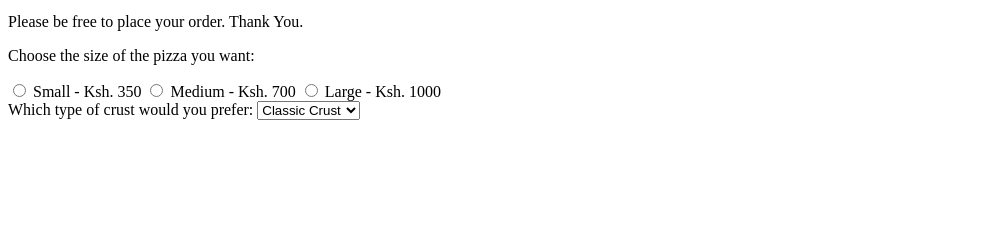
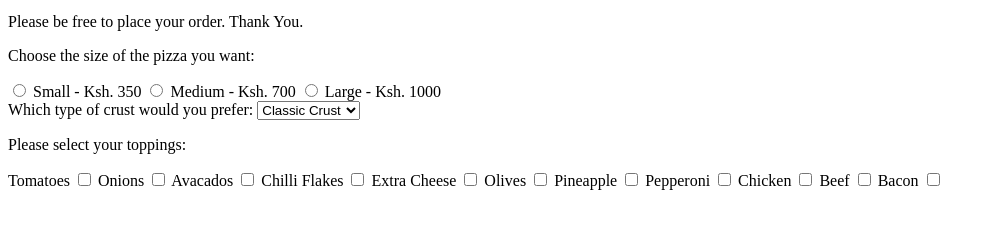
Before and after one commit to Alvin-21/pizza, a plain HTML site: page index.html in a window 1280 px wide. Shown: the part 103-332 px from the top of the page, without its empty margins (0-995 px from the left). Drawn offline with Linux system fonts and the light colour scheme.

Commit message:
Add options for toppings.

```diff
--- a/index.html
+++ b/index.html
@@ -30,7 +30,40 @@
                 <option value="stuffed">Stuffed</option>
                 <option value="gluten-free">Gluten-Free</option>
             </select>
+            <br>
+            <p>Please select your toppings:</p>
+            <label for="tomatoes">Tomatoes</label>
+            <input type="checkbox" id="tomatoes" name="toppings" value="tomatoes">
 
+            <label for="onions">Onions</label>
+            <input type="checkbox" id="onions" name="toppings" value="onions">
+
+            <label for="avacados">Avacados</label>
+            <input type="checkbox" id="avacados" name="toppings" value="avacados">
+
+            <label for="chilli">Chilli Flakes</label>
+            <input type="checkbox" id="chilli" name="toppings" value="chilli">
+
+            <label for="cheese">Extra Cheese</label>
+            <input type="checkbox" id="cheese" name="toppings" value="cheese">
+
+            <label for="olives">Olives</label>
+            <input type="checkbox" id="olives" name="toppings" value="olives">
+
+            <label for="pineapple">Pineapple</label>
+            <input type="checkbox" id="pineapple" name="toppings" value="pineapple">
+
+            <label for="pepperoni">Pepperoni</label>
+            <input type="checkbox" id="pepperoni" name="toppings" value="pepperoni">
+
+            <label for="chicken">Chicken</label>
+            <input type="checkbox" id="chicken" name="toppings" value="chicken">
+
+            <label for="beef">Beef</label>
+            <input type="checkbox" id="beef" name="toppings" value="beef">
+
+            <label for="bacon">Bacon</label>
+            <input type="checkbox" id="bacon" name="toppings" value="bacon">
         </form>
     </main>
 </body>
```
